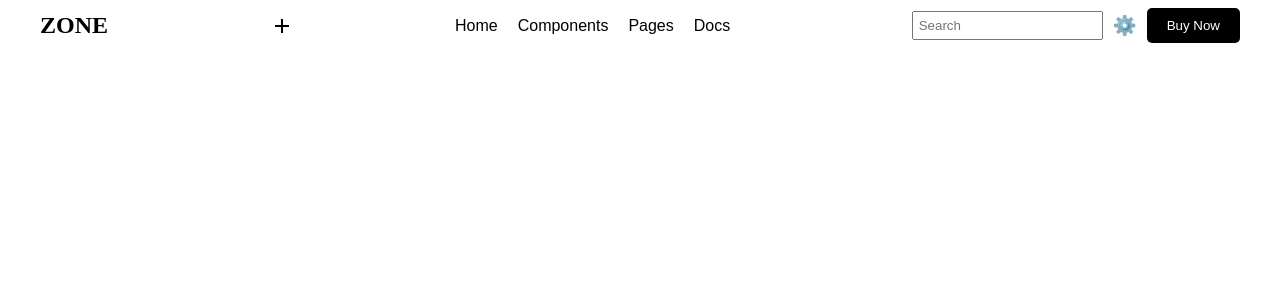
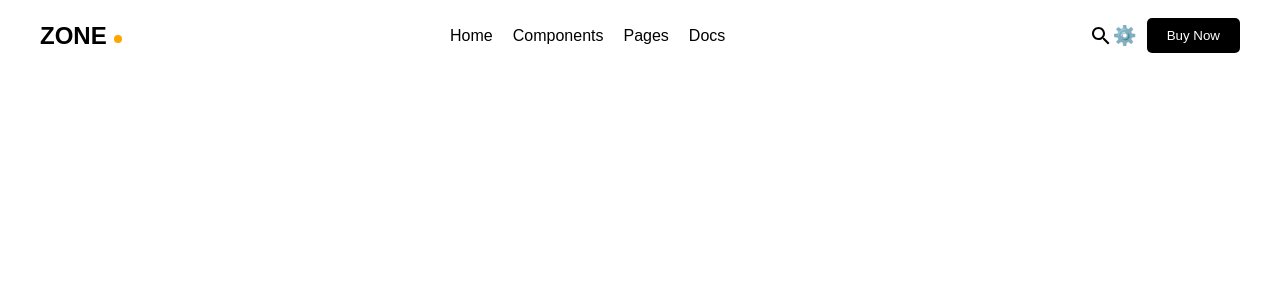
Before and after one commit to AslamUXByte/UXByte-Intern-Project, a React (Create React App) app: page / in a window 1280 px wide. Shown: the top 300 px of the page. Built offline with nearby package versions, Linux system fonts and the light colour scheme.

Commit message:
zone. created

```diff
--- a/src/components/Navbar.css
+++ b/src/components/Navbar.css
@@ -1,7 +1,7 @@
 .navbar {
     background-color: white;
     color: black;
-    padding: 10pgitx 0;
+    padding: 10px 0;
 }
 
 .navbar-container {
@@ -12,6 +12,16 @@
     margin: 0 auto;
     padding: 0 20px;
 }
+.orange-dot {
+    position: absolute;
+    top: 65%;
+    right: -15px; /* Adjust this value to align the dot properly */
+    transform: translateY(-50%);
+    width: 8px;
+    height: 8px;
+    background-color: orange;
+    border-radius: 50%;
+  }
 
 .brand {
     font-size: 1.5rem;
--- a/src/components/Navbar.js
+++ b/src/components/Navbar.js
@@ -1,19 +1,19 @@
 import React from 'react'
 import { Link } from 'react-router-dom';
 import './Navbar.css';
-import AddIcon from '@mui/icons-material/Add';
-//for exmpale
+import SearchIcon from '@mui/icons-material/Search';
+
 
 const Navbar = () => {
   return (
     <nav className="navbar">
     <div className="navbar-container">
         <div className="brand">
-        <Link to="/" className="navbar-logo" style={{ textDecoration: 'none', color: 'black',fontWeight: 'bold' }}>
+        <Link to="/" className="navbar-logo" style={{ textDecoration: 'none', color: 'black',fontWeight: 'bold',fontFamily: 'Arial, sans-serif', position: 'relative'}}>
                 ZONE
+                <span className="orange-dot"></span>
             </Link>
         </div>
-        <AddIcon/>
         <div className="nav-links">
             <Link to="/" className="nav-item">Home</Link>
             <Link to="/components" className="nav-item">Components</Link>
@@ -21,7 +21,7 @@ const Navbar = () => {
             <Link to="/docs" className="nav-item">Docs</Link>
         </div>
         <div className="icons">
-            <input type="text" placeholder="Search" className="search-icon" />
+            <SearchIcon/>
             <span className="settings-icon">⚙️</span>
             <button className="buy-button">Buy Now</button>
         </div>
```
